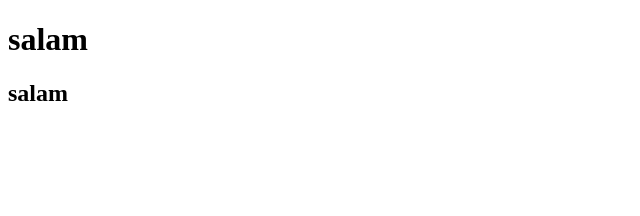
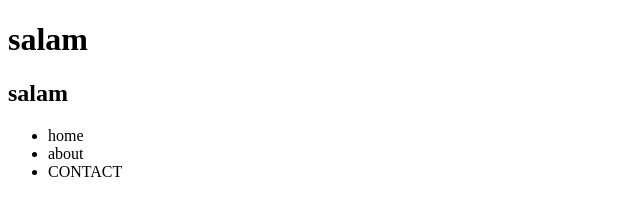
Before and after one commit to kifatet-n/git-oyrenirem, a plain HTML site: page index.html in a window 1280 px wide. Shown: the whole page, without its empty margins (0-640 px from the left). Drawn offline with Linux system fonts and the light colour scheme.

Commit message:
nav elave etdim

```diff
--- a/index.html
+++ b/index.html
@@ -10,6 +10,14 @@
     <header>
         <h1>salam</h1>
         <h2>salam</h2>
+        <nav>
+            <ul>
+                <li>home</li>
+                <li>about</li>
+                <li>CONTACT</li>
+            </ul>
+        </nav>
     </header>
+
 </body>
 </html>
```
